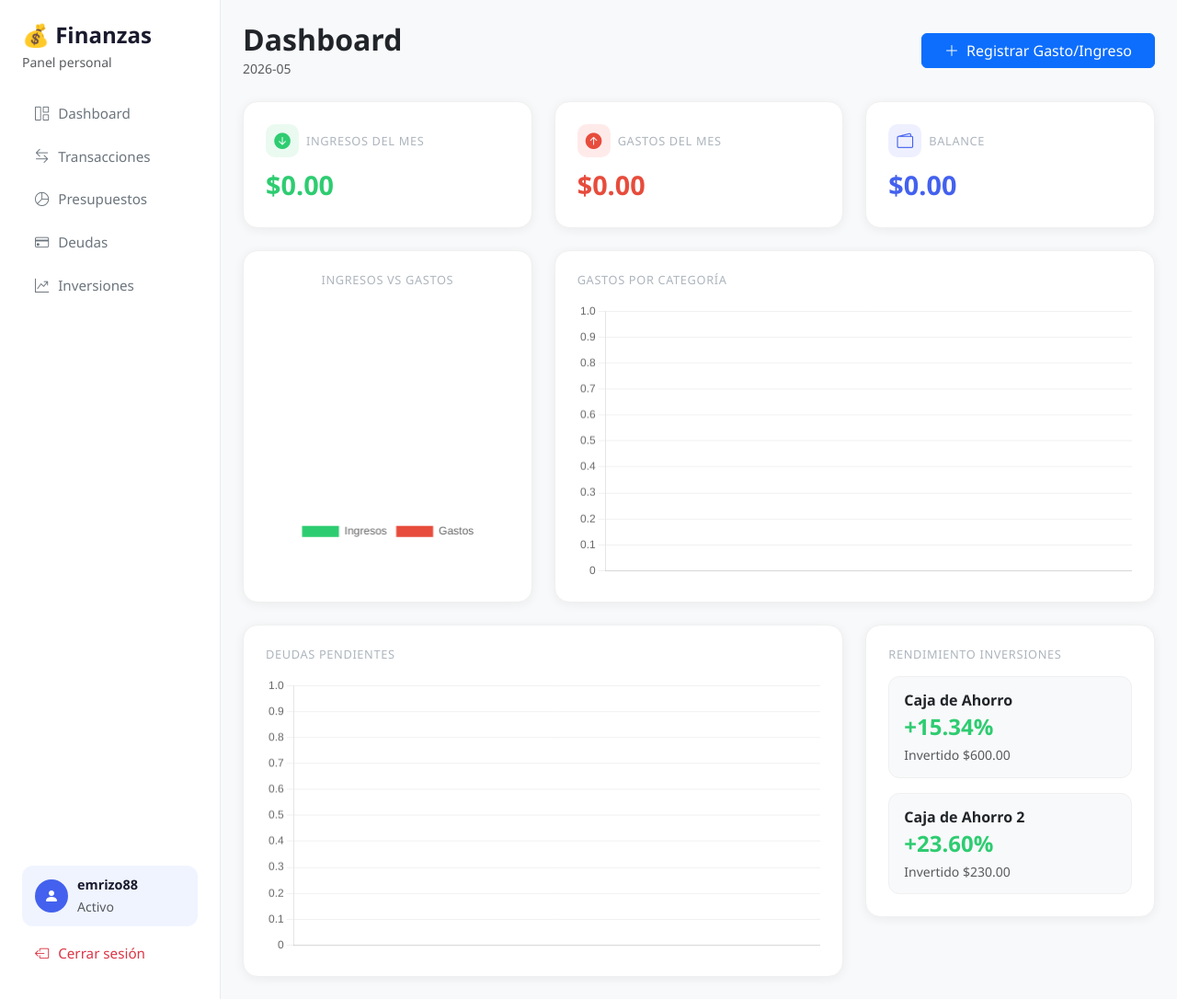
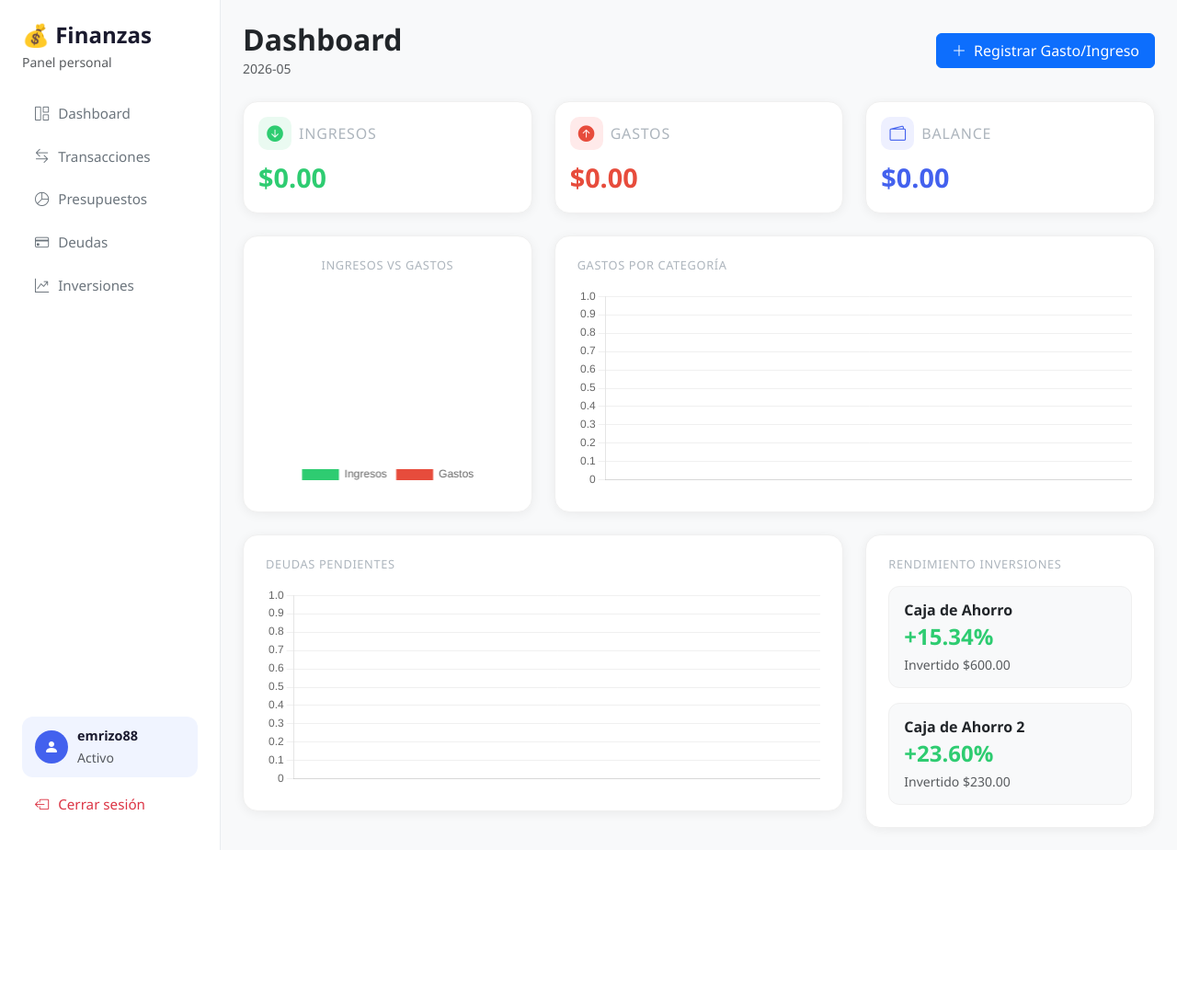
Before and after one commit to emrizo88/finanzas-app, a Flask app: page / in a window 1280 px wide. Shown: the whole page at 92% size. After the commit the page ends 924 px from the top, so only its background shows below. Run offline with Flask 3, Linux system fonts and the light colour scheme; a user stored in the database is signed in; data comes from the database, SQL or seed files in the repository.

Commit message:
Comportamiento Movil diseño

```diff
--- a/templates/index.html
+++ b/templates/index.html
@@ -7,73 +7,81 @@
         <h2 class="fw-bold mb-0">Dashboard</h2>
         <small class="text-muted">{{ mes }}</small>
     </div>
-    <button class="btn btn-primary px-4" data-bs-toggle="modal" data-bs-target="#modalTransaccion">
-        <i class="bi bi-plus-lg me-1"></i> Registrar Gasto/Ingreso
+    <button class="btn btn-primary px-3" data-bs-toggle="modal" data-bs-target="#modalTransaccion">
+        <i class="bi bi-plus-lg me-1"></i>
+        <span class="d-none d-md-inline">Registrar Gasto/Ingreso</span>
+        <span class="d-md-none">Registrar</span>
     </button>
 </div>
 
 <!-- Tarjetas resumen -->
-<div class="row g-4 mb-4">
-    <div class="col-md-4">
-        <div class="tarjeta">
-            <div class="d-flex align-items-center gap-2 mb-2">
-                <div class="icono-tarjeta" style="background:#eafaf1; color:#2ecc71;">
+<div class="row g-3 g-md-4 mb-4">
+    <div class="col-4 col-md-4">
+        <div class="tarjeta p-2 p-md-3">
+            <div class="d-flex align-items-center gap-2 mb-1 mb-md-2">
+                <div class="icono-tarjeta d-none d-md-flex" style="background:#eafaf1; color:#2ecc71;">
                     <i class="bi bi-arrow-down-circle-fill"></i>
                 </div>
-                <h6 class="mb-0">Ingresos del mes</h6>
+                <h6 class="mb-0" style="font-size: clamp(0.7rem, 2vw, 1rem);">Ingresos</h6>
             </div>
-            <div class="monto color-ingreso">${{ '%.2f' | format(resumen['ingresos']) }}</div>
+            <div class="monto color-ingreso" style="font-size: clamp(1rem, 4vw, 1.8rem);">
+                ${{ '%.2f' | format(resumen['ingresos']) }}
+            </div>
         </div>
     </div>
-    <div class="col-md-4">
-        <div class="tarjeta">
-            <div class="d-flex align-items-center gap-2 mb-2">
-                <div class="icono-tarjeta" style="background:#ffeaea; color:#e74c3c;">
+    <div class="col-4 col-md-4">
+        <div class="tarjeta p-2 p-md-3">
+            <div class="d-flex align-items-center gap-2 mb-1 mb-md-2">
+                <div class="icono-tarjeta d-none d-md-flex" style="background:#ffeaea; color:#e74c3c;">
                     <i class="bi bi-arrow-up-circle-fill"></i>
                 </div>
-                <h6 class="mb-0">Gastos del mes</h6>
+                <h6 class="mb-0" style="font-size: clamp(0.7rem, 2vw, 1rem);">Gastos</h6>
             </div>
-            <div class="monto color-gasto">${{ '%.2f' | format(resumen['gastos']) }}</div>
+            <div class="monto color-gasto" style="font-size: clamp(1rem, 4vw, 1.8rem);">
+                ${{ '%.2f' | format(resumen['gastos']) }}
+            </div>
         </div>
     </div>
-    <div class="col-md-4">
-        <div class="tarjeta">
-            <div class="d-flex align-items-center gap-2 mb-2">
-                <div class="icono-tarjeta" style="background:#eef0ff; color:#4361ee;">
+    <div class="col-4 col-md-4">
+        <div class="tarjeta p-2 p-md-3">
+            <div class="d-flex align-items-center gap-2 mb-1 mb-md-2">
+                <div class="icono-tarjeta d-none d-md-flex" style="background:#eef0ff; color:#4361ee;">
                     <i class="bi bi-wallet2"></i>
                 </div>
-                <h6 class="mb-0">Balance</h6>
+                <h6 class="mb-0" style="font-size: clamp(0.7rem, 2vw, 1rem);">Balance</h6>
             </div>
-            <div class="monto color-balance">${{ '%.2f' | format(resumen['balance']) }}</div>
+            <div class="monto color-balance" style="font-size: clamp(1rem, 4vw, 1.8rem);">
+                ${{ '%.2f' | format(resumen['balance']) }}
+            </div>
         </div>
     </div>
 </div>
 
 <!-- Gráficas fila 1 -->
-<div class="row g-4 mb-4">
-    <div class="col-md-4">
+<div class="row g-3 g-md-4 mb-4">
+    <div class="col-12 col-md-4">
         <div class="tarjeta text-center h-100">
             <h6 class="mb-3">Ingresos vs Gastos</h6>
-            <canvas id="graficaMes"></canvas>
+            <canvas id="graficaMes" style="max-height: 220px;"></canvas>
         </div>
     </div>
-    <div class="col-md-8">
+    <div class="col-12 col-md-8">
         <div class="tarjeta h-100">
             <h6 class="mb-3">Gastos por categoría</h6>
-            <canvas id="graficaCategorias"></canvas>
+            <canvas id="graficaCategorias" style="max-height: 220px;"></canvas>
         </div>
     </div>
 </div>
 
 <!-- Fila 2 -->
-<div class="row g-4">
-    <div class="col-md-8">
+<div class="row g-3 g-md-4">
+    <div class="col-12 col-md-8">
         <div class="tarjeta">
             <h6 class="mb-3">Deudas pendientes</h6>
-            <canvas id="graficaDeudas"></canvas>
+            <canvas id="graficaDeudas" style="max-height: 220px;"></canvas>
         </div>
     </div>
-    <div class="col-md-4">
+    <div class="col-12 col-md-4">
         <div class="tarjeta">
             <h6 class="mb-3">Rendimiento inversiones</h6>
             <div class="d-flex flex-column gap-3">
@@ -99,7 +107,7 @@
 
 <!-- Modal registrar transacción -->
 <div class="modal fade" id="modalTransaccion" tabindex="-1">
-    <div class="modal-dialog">
+    <div class="modal-dialog modal-dialog-centered">
         <div class="modal-content" style="border-radius: 16px;">
             <div class="modal-header border-0">
                 <h5 class="modal-title fw-bold">Registrar transacción</h5>
```
